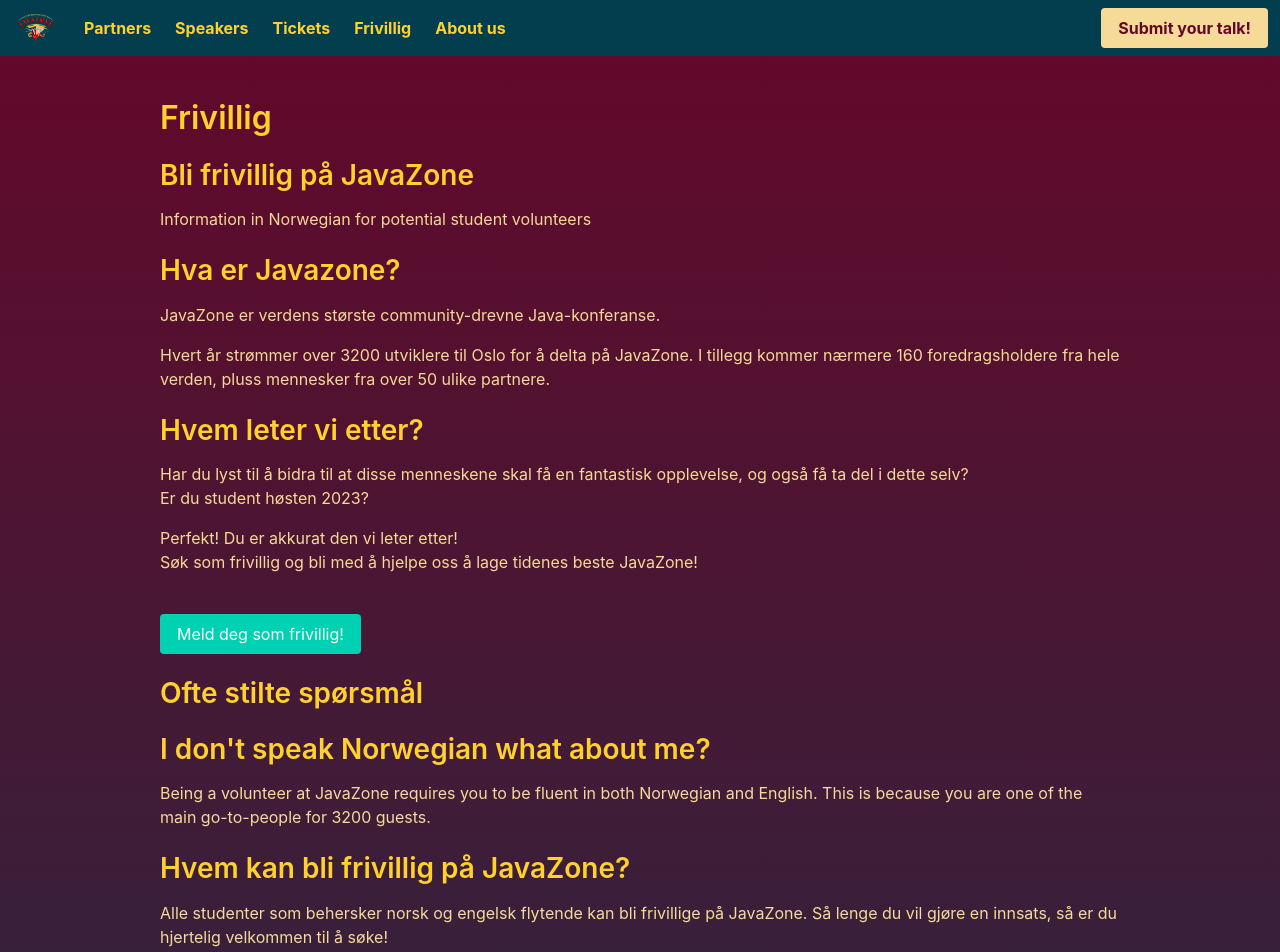
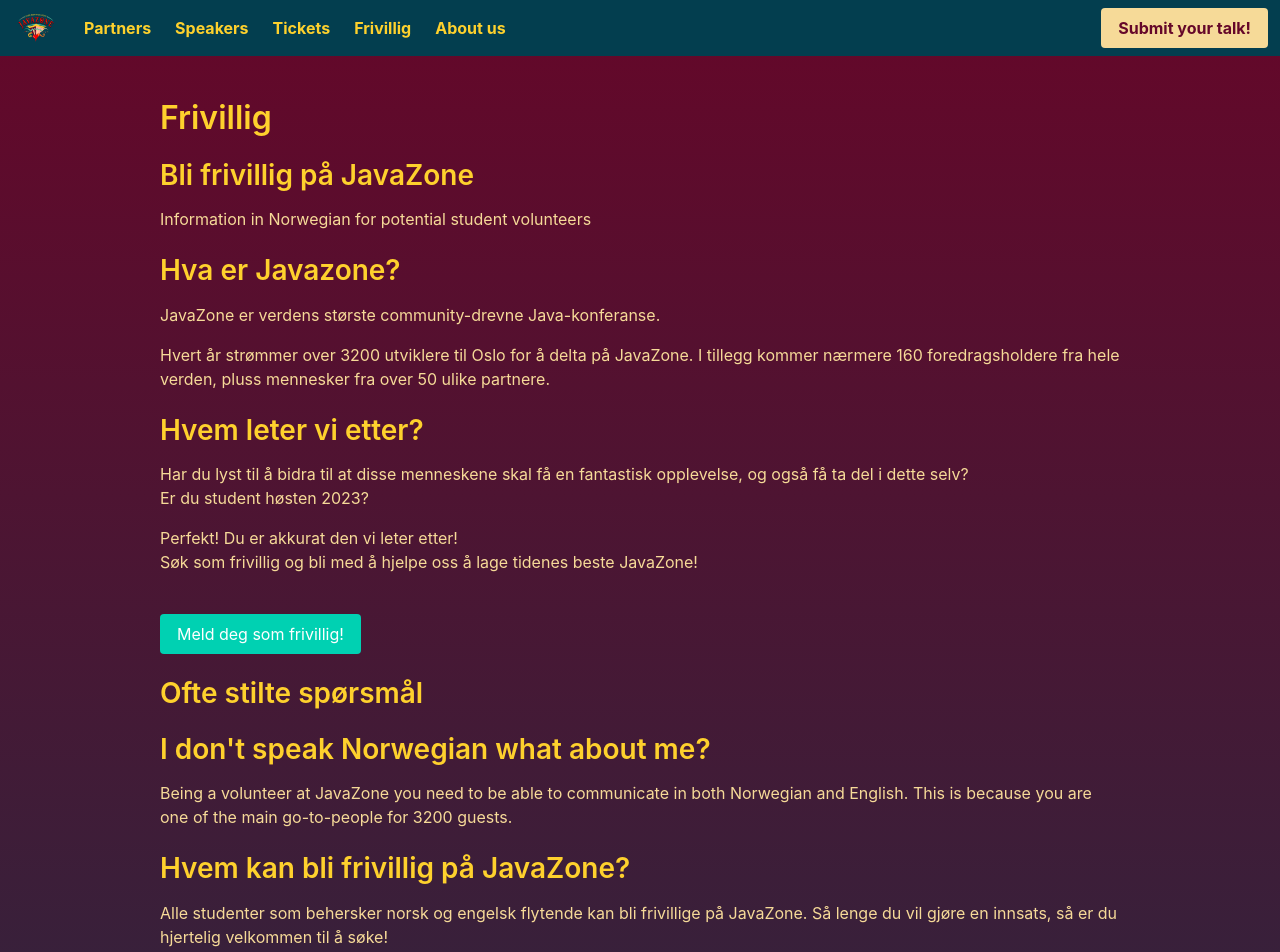
Before and after one commit to javaBin/2023.javazone.no, a Next.js app: page /volunteers in a window 1280 px wide. Shown: the top 952 px of the page. Built offline with nearby package versions, Linux system fonts and the light colour scheme.

Commit message:
Remove fluent requirement for volunteers

```diff
--- a/app/volunteers/page.tsx
+++ b/app/volunteers/page.tsx
@@ -42,7 +42,7 @@ export default function VolunteersPage(){
             <section className="content is-normal">
               <h2>I don&apos;t speak Norwegian what about me?</h2>
               <p>
-              Being a volunteer at JavaZone requires you to be fluent in both Norwegian and English. This is because you are one of the main go-to-people for 3200 guests.
+              Being a volunteer at JavaZone you need to be able to communicate in both Norwegian and English. This is because you are one of the main go-to-people for 3200 guests.
               </p>
             </section>
             <section className="content is-normal">
```
